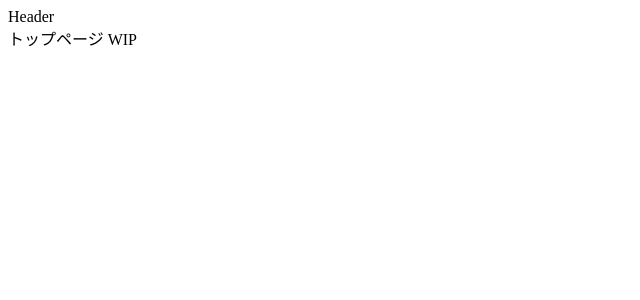
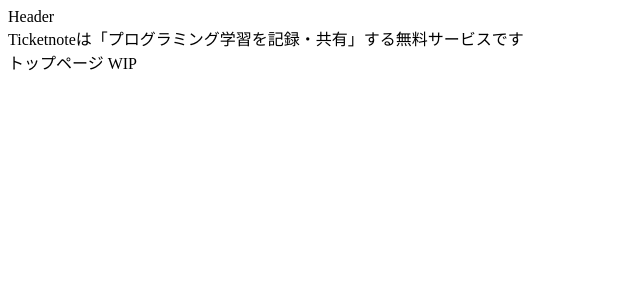
Before and after one commit to kenji7157/scratch-dojo, a Next.js app: page / in a window 1280 px wide. Shown: the top 300 px of the page, without its empty margins (0-640 px from the left). Built offline with nearby package versions, Linux system fonts and the light colour scheme.

Commit message:
HeaderGuideの追加

```diff
--- a/pages/index.tsx
+++ b/pages/index.tsx
@@ -1,7 +1,7 @@
 import type { NextPage } from 'next';
 import Head from 'next/head';
 
-import { Header } from '@/src/components/ui-elements/Header';
+import { Header, HeaderGuide } from '@/src/components/ui-elements';
 
 const Home: NextPage = () => (
   <>
@@ -13,6 +13,7 @@
     {/* ヘッダー */}
     <Header></Header>
     {/* ヘッダー下の帯 */}
+    <HeaderGuide></HeaderGuide>
     {/* 見出し */}
     {/* information */}
     {/* 2nd chat room */}
--- /dev/null
+++ b/src/components/ui-elements/HeaderGuide/HeaderGuide.module.scss
@@ -0,0 +1,3 @@
+.header {
+  //   background: blue;
+}
--- /dev/null
+++ b/src/components/ui-elements/HeaderGuide/HeaderGuide.tsx
@@ -0,0 +1,8 @@
+import { FC } from 'react';
+import styles from './HeaderGuide.module.scss';
+
+export const HeaderGuide: FC<{}> = () => (
+  <div className={styles.header}>
+    Ticketnoteは「プログラミング学習を記録・共有」する無料サービスです
+  </div>
+);
--- /dev/null
+++ b/src/components/ui-elements/HeaderGuide/index.ts
@@ -0,0 +1 @@
+export * from './HeaderGuide';
--- /dev/null
+++ b/src/components/ui-elements/index.ts
@@ -0,0 +1,2 @@
+export { Header } from './Header';
+export { HeaderGuide } from './HeaderGuide';
```
Also changed, not shown: 1 other file (tests, documents, lock files or other folders).
